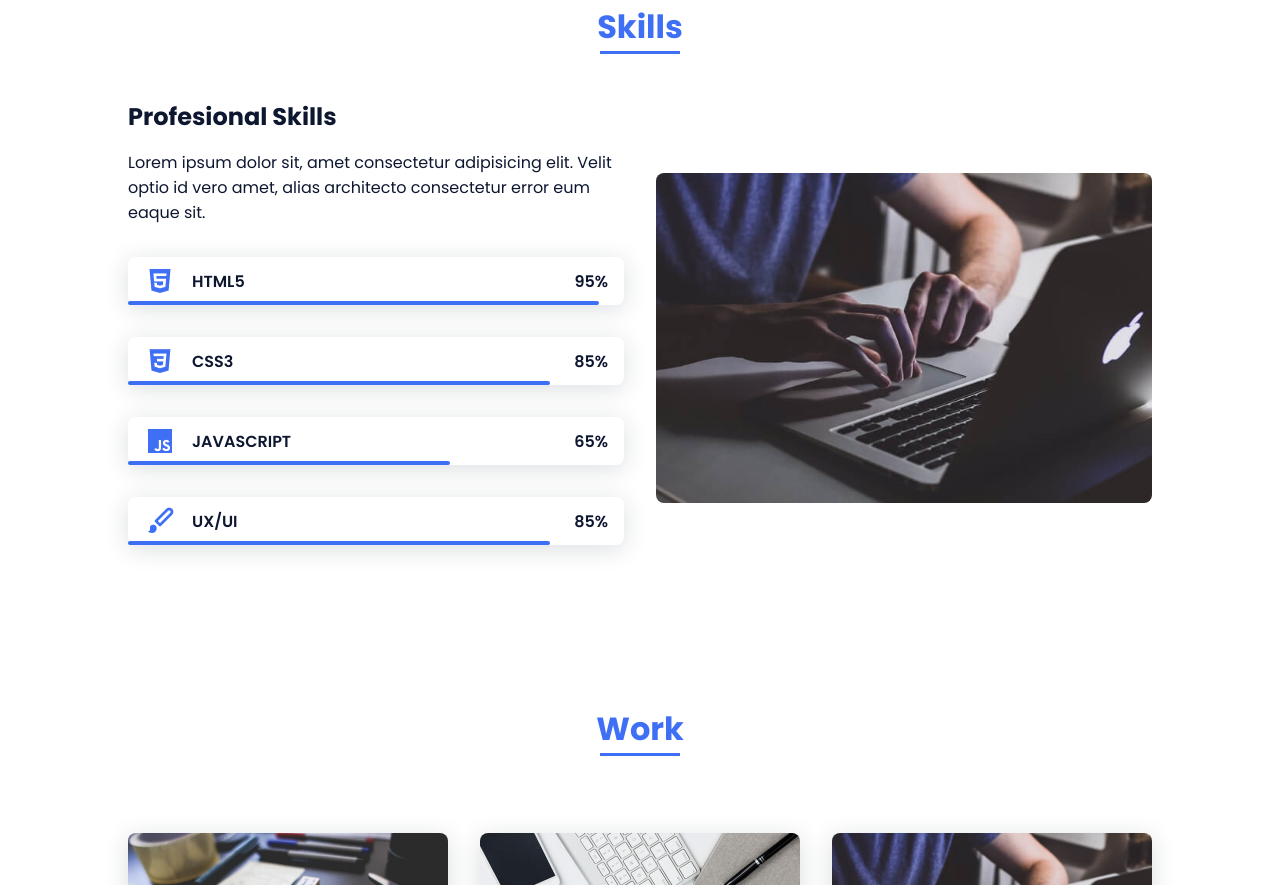
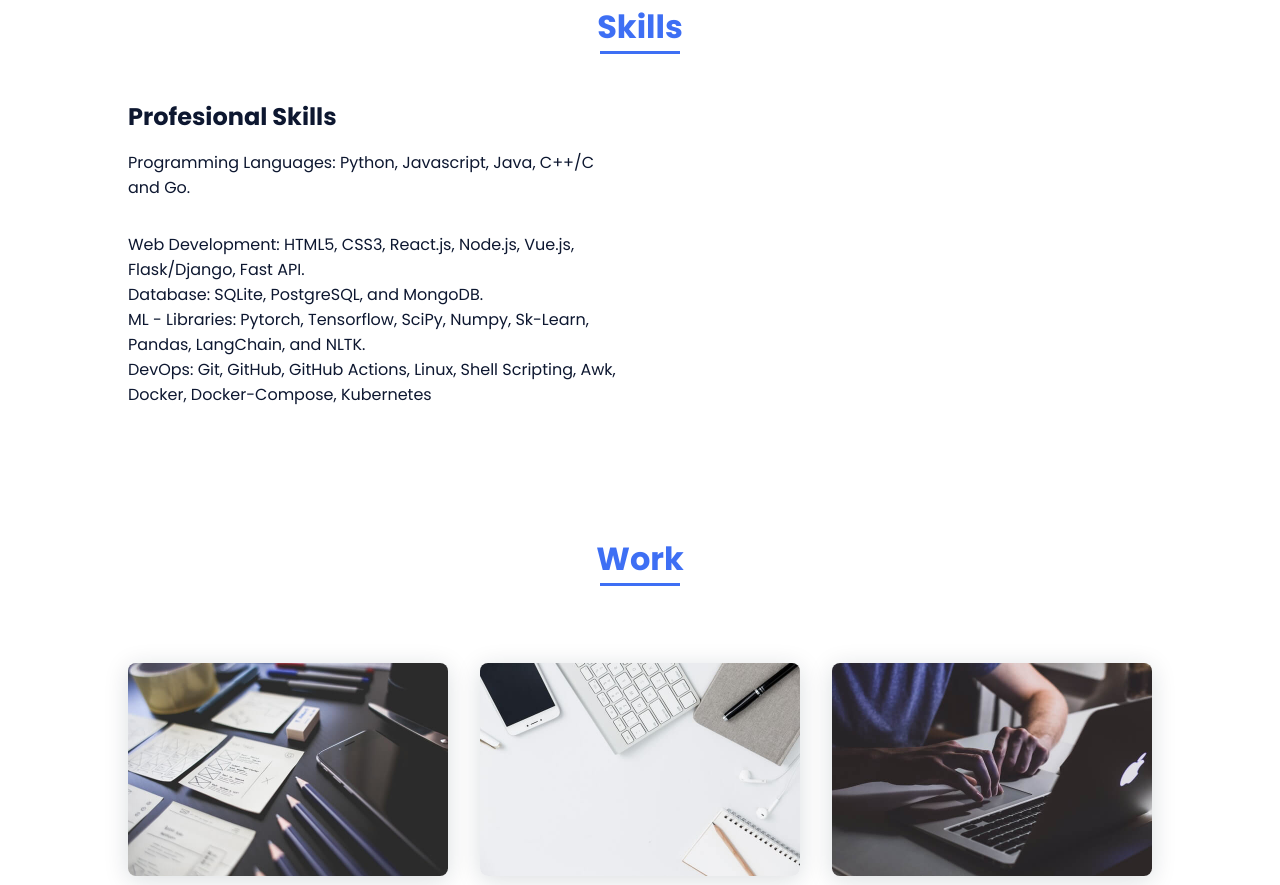
Before and after one commit to w2sg-arnav/w2sg-arnav.github.io, a plain HTML site: page index.html in a window 1280 px wide. Shown: the part 1418-2303 px from the top of the page. Drawn offline with nearby package versions, Linux system fonts and the light colour scheme.

Commit message:
Update index.html

```diff
--- a/index.html
+++ b/index.html
@@ -39,7 +39,7 @@
             <!--===== HOME =====-->
             <section class="home bd-grid" id="home">
                 <div class="home__data">
-                    <h1 class="home__title">Hi,<br>I'am <span class="home__title-color">Marlon</span><br> Web Designer</h1>
+                    <h1 class="home__title">Hi,<br>I'am <span class="home__title-color">arnav</span><br> All about ML</h1>
 
                     <a href="#" class="button">Contact</a>
                 </div>
@@ -73,8 +73,8 @@
                     </div>
 
                     <div>
-                        <h2 class="about__subtitle">I'am Marlon</h2>
-                        <p class="about__text">Lorem, ipsum dolor sit amet consectetur adipisicing elit. Voluptate cum expedita quo culpa tempora, assumenda, quis fugiat ut voluptates soluta, aut earum nemo recusandae cumque perferendis! Recusandae alias accusamus atque.</p>
+                        <h2 class="about__subtitle">I'am rnav</h2>
+                        <p class="about__text">MCMXVI | Research Intern @ NIH, US, @ Harvard / @ IIT BBS | ML @ JuliaHealth | Prev. Research Intern @ UCLA | Building @ DreamSkrin</p>
                     </div>
                 </div>
             </section>
@@ -86,61 +86,11 @@
                 <div class="skills__container bd-grid">
                     <div>
                         <h2 class="skills__subtitle">Profesional Skills</h2>
-                        <p class="skills__text">Lorem ipsum dolor sit, amet consectetur adipisicing elit. Velit optio id vero amet, alias architecto consectetur error eum eaque sit.</p>
-                        <div class="skills__data">
-                            <div class="skills__names">
-                                <i class='bx bxl-html5 skills__icon'></i>
-                                <span class="skills__name">HTML5</span>
-                            </div>
-                            <div class="skills__bar skills__html">
-
-                            </div>
-                            <div>
-                                <span class="skills__percentage">95%</span>
-                            </div>
-                        </div>
-                        <div class="skills__data">
-                            <div class="skills__names">
-                                <i class='bx bxl-css3 skills__icon'></i>
-                                <span class="skills__name">CSS3</span>
-                            </div>
-                            <div class="skills__bar skills__css">
-
-                            </div>
-                            <div>
-                                <span class="skills__percentage">85%</span>
-                            </div>
-                        </div>
-                        <div class="skills__data">
-                            <div class="skills__names">
-                                <i class='bx bxl-javascript skills__icon' ></i>
-                                <span class="skills__name">JAVASCRIPT</span>
-                            </div>
-                            <div class="skills__bar skills__js">
-
-                            </div>
-                            <div>
-                                <span class="skills__percentage">65%</span>
-                            </div>
-                        </div>
-                        <div class="skills__data">
-                            <div class="skills__names">
-                                <i class='bx bxs-paint skills__icon'></i>
-                                <span class="skills__name">UX/UI</span>
-                            </div>
-                            <div class="skills__bar skills__ux">
-
-                            </div>
-                            <div>
-                                <span class="skills__percentage">85%</span>
-                            </div>
-                        </div>
-                    </div>
-
-                    <div>
-                        <img src="assets/img/work3.jpg" alt="" class="skills__img">
-                    </div>
-                </div>
+                        <p class="skills__text">Programming Languages: Python, Javascript, Java, C++/C and Go. </p>
+                        <p>Web Development: HTML5, CSS3, React.js, Node.js, Vue.js, Flask/Django, Fast API.</p>
+                        <p>Database: SQLite, PostgreSQL, and MongoDB.</p>
+                        <p>ML - Libraries: Pytorch, Tensorflow, SciPy, Numpy, Sk-Learn, Pandas, LangChain, and NLTK.</p>
+                        <p>DevOps: Git, GitHub, GitHub Actions, Linux, Shell Scripting, Awk, Docker, Docker-Compose, Kubernetes</p>
             </section>
 
             <!--===== WORK =====-->
```
